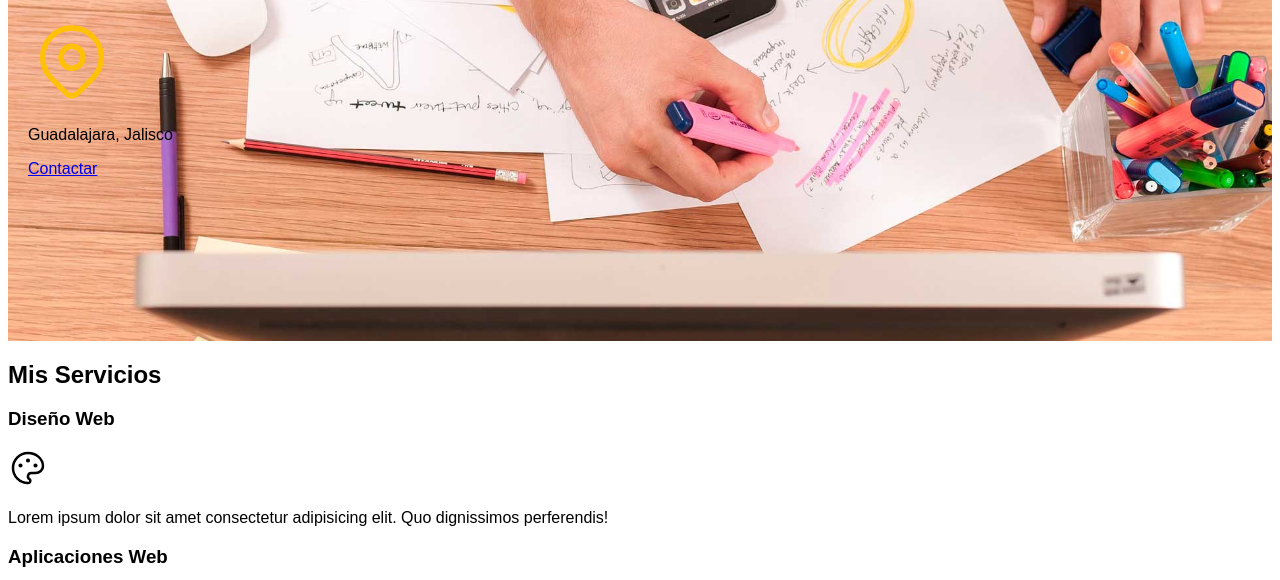
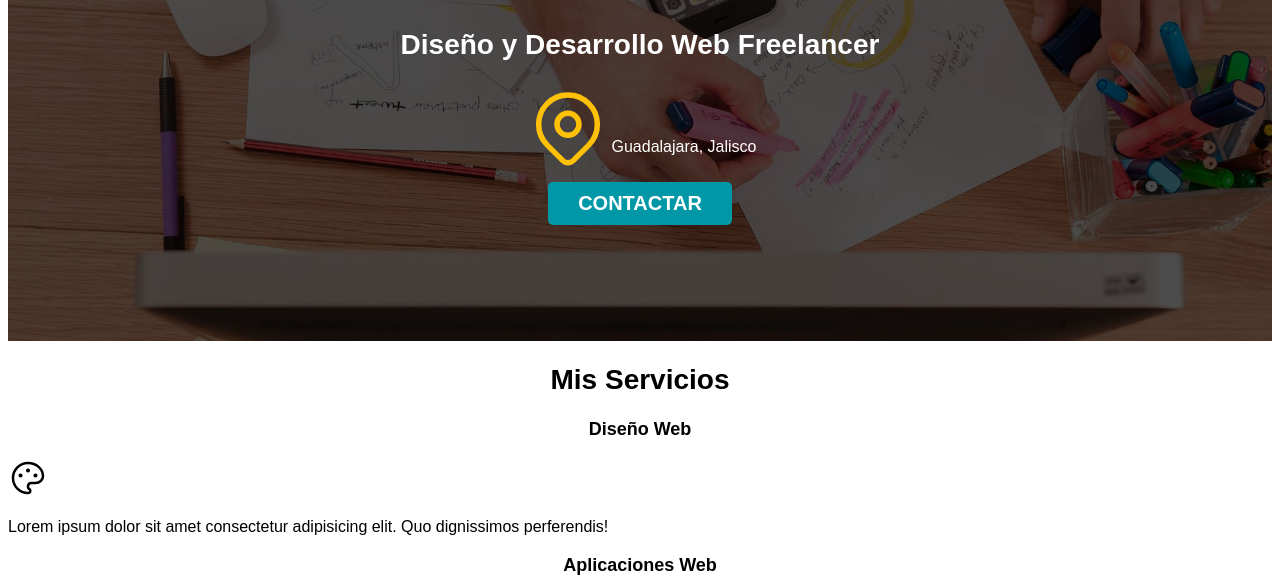
Before and after one commit to LilyVargas1/Juan_Pagina1, a plain HTML site: page index.html in a window 1280 px wide. Shown: the part 247-827 px from the top of the page. Drawn offline with Linux system fonts and the light colour scheme; a web font is replaced by a local one.

Commit message:
Se agrego el boton contactar y tambien comentarios en el CSS

```diff
--- a/css/styles.css
+++ b/css/styles.css
@@ -6,6 +6,7 @@
   --gris: #757575;
 }
 
+/* Globales */
 html {
   font-size: 62.5%;
   box-sizing: border-box;
@@ -22,20 +23,56 @@ body {
   font-family: "Krub", sans-serif;
 }
 
-.titulo {
-  text-align: center;
-  font-size: 3.8rem;
-}
-
-.titulo span {
-  font-size: 2rem;
-}
-
 .contenedor {
   max-width: 120rem;
   margin: 0 auto;
 }
 
+.boton {
+  background-color: var(--secundario);
+  color: var(--blanco);
+  padding: 1rem 3rem;
+  margin-top: 1rem;
+  font-size: 2rem;
+  text-decoration: none;
+  text-transform: uppercase;
+  font-weight: bold;
+  border-radius: 0.5rem;
+  width: 90%;
+  text-align: center;
+}
+
+@media (min-width: 480px) {
+  .boton {
+    width: auto;
+  }
+}
+
+/* Tipografía */
+h1 {
+  font-size: 3.8rem;
+}
+
+h2 {
+  font-size: 2.8rem;
+}
+
+h3 {
+  font-size: 1.8rem;
+}
+
+h1,
+h2,
+h3 {
+  text-align: center;
+}
+
+/* Títulos */
+.titulo span {
+  font-size: 2rem;
+}
+
+/* Navegación Principal*/
 .nav-bg {
   background-color: var(--secundario);
 }
@@ -76,10 +113,36 @@ body {
 @media (min-width: 1400px) {
 }
 
+/* Hero */
 .hero {
   background-image: url(../imagenes/hero.jpg);
   background-repeat: no-repeat;
   background-size: cover;
   height: 450px;
-  padding: 20px;
+  position: relative;
 }
+
+.contenido-hero {
+  position: absolute;
+  background-color: rgb(0 0 0 / 70%);
+  width: 100%;
+  height: 100%;
+
+  display: flex;
+  flex-direction: column;
+  align-items: center;
+  justify-content: center;
+}
+
+.contenido-hero h2,
+.contenido-hero p {
+  color: var(--blanco);
+}
+
+.contenido-hero .ubicacion {
+  display: flex;
+  align-items: flex-end;
+}
+
+.contenido-hero a {
+}
--- a/index.html
+++ b/index.html
@@ -30,7 +30,9 @@
 
     <section class="hero">
       <div class="contenido-hero">
-        <h2 class="titulo">Diseño y Desarrollo Web <span>Freelancer</span></h2>
+        <h2>Diseño y Desarrollo Web <span>Freelancer</span></h2>
+
+        <div class="ubicacion">
           <svg
             xmlns="http://www.w3.org/2000/svg"
             class="icon icon-tabler icon-tabler-map-pin"
@@ -50,8 +52,9 @@
             />
           </svg>
           <p>Guadalajara, Jalisco</p>
+        </div>
 
-        <a href="#">Contactar</a>
+        <a class="boton" href="#">Contactar</a>
       </div>
     </section>
 
```
Lines whose indentation alone changed are shown as unchanged.
